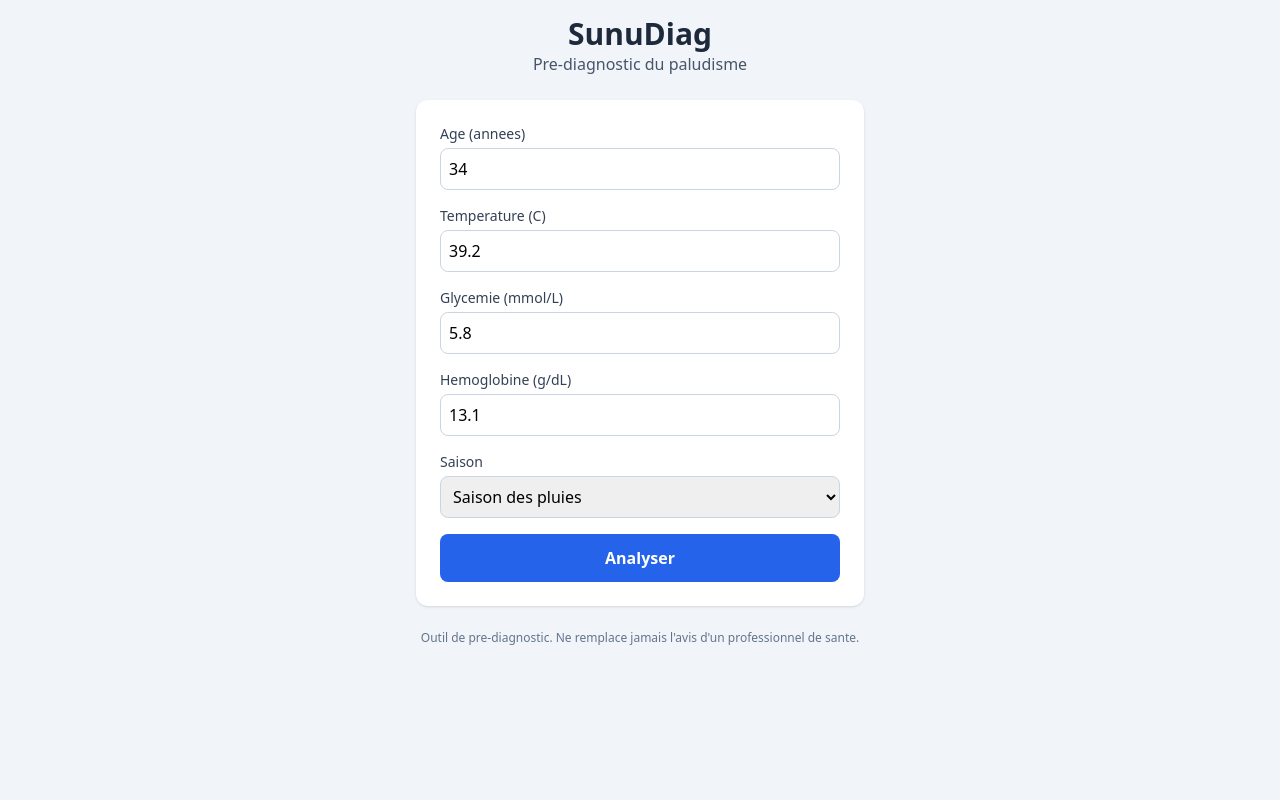
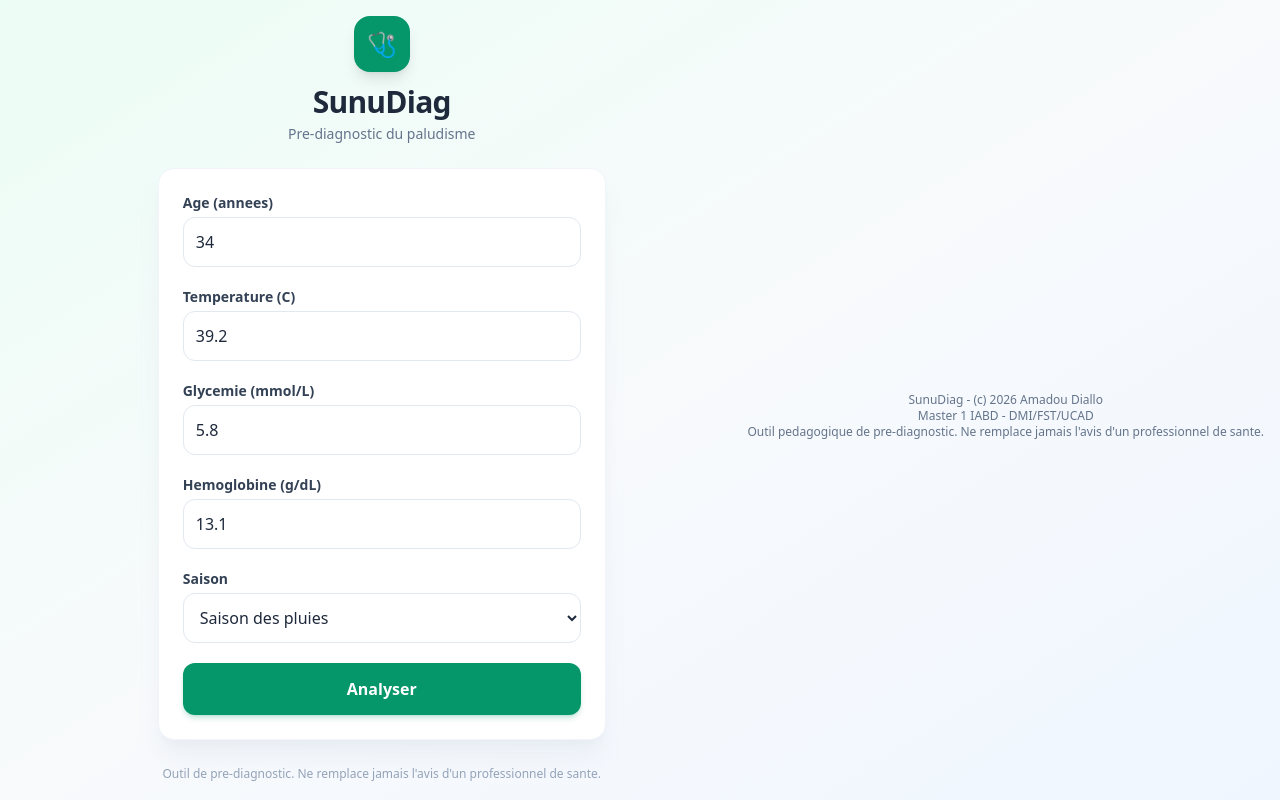
Before and after one commit to Amadoudiallo150/sunudiag, a plain HTML site: page frontend/index.html in a window 1280 px wide. Drawn offline with nearby package versions, Linux system fonts and the light colour scheme.

Commit message:
Personnaliser l'interface, ajouter la licence et l'auteur

```diff
--- a/frontend/index.html
+++ b/frontend/index.html
@@ -6,62 +6,65 @@
 <title>SunuDiag - Pre-diagnostic du paludisme</title>
 <script src="https://cdn.tailwindcss.com"></script>
 </head>
-<body class="bg-slate-100 min-h-screen p-4">
-<div class="max-w-md mx-auto">
+<body class="bg-gradient-to-br from-emerald-50 via-slate-50 to-blue-50 min-h-screen p-4 flex items-center justify-center">
+<div class="max-w-md w-full mx-auto">
   <header class="text-center mb-6">
-    <h1 class="text-3xl font-bold text-slate-800">SunuDiag</h1>
-    <p class="text-slate-600">Pre-diagnostic du paludisme</p>
+    <div class="inline-flex items-center justify-center w-14 h-14 rounded-2xl bg-emerald-600 shadow-lg mb-3">
+      <span class="text-2xl">🩺</span>
+    </div>
+    <h1 class="text-3xl font-extrabold text-slate-800 tracking-tight">SunuDiag</h1>
+    <p class="text-slate-500 text-sm mt-1">Pre-diagnostic du paludisme</p>
   </header>
 
-  <div class="bg-white rounded-xl shadow p-6 space-y-4">
+  <div class="bg-white rounded-2xl shadow-xl shadow-slate-200/60 p-6 space-y-5 border border-slate-100">
     <div>
-      <label for="age" class="block text-sm font-medium text-slate-700">Age (annees)</label>
+      <label for="age" class="block text-sm font-semibold text-slate-700 mb-1">Age (annees)</label>
       <input type="number" id="age" value="34"
-        class="mt-1 w-full rounded-lg border border-slate-300 p-2">
+        class="w-full rounded-xl border border-slate-200 p-3 text-slate-800 focus:outline-none focus:ring-2 focus:ring-emerald-500 focus:border-transparent transition">
     </div>
 
     <div>
-      <label for="fievre" class="block text-sm font-medium text-slate-700">Temperature (C)</label>
+      <label for="fievre" class="block text-sm font-semibold text-slate-700 mb-1">Temperature (C)</label>
       <input type="number" id="fievre" step="0.1" value="39.2"
-        class="mt-1 w-full rounded-lg border border-slate-300 p-2">
+        class="w-full rounded-xl border border-slate-200 p-3 text-slate-800 focus:outline-none focus:ring-2 focus:ring-emerald-500 focus:border-transparent transition">
     </div>
 
     <div>
-      <label for="glycemie" class="block text-sm font-medium text-slate-700">Glycemie (mmol/L)</label>
+      <label for="glycemie" class="block text-sm font-semibold text-slate-700 mb-1">Glycemie (mmol/L)</label>
       <input type="number" id="glycemie" step="0.1" value="5.8"
-        class="mt-1 w-full rounded-lg border border-slate-300 p-2">
+        class="w-full rounded-xl border border-slate-200 p-3 text-slate-800 focus:outline-none focus:ring-2 focus:ring-emerald-500 focus:border-transparent transition">
     </div>
 
     <div>
-      <label for="hemoglobine" class="block text-sm font-medium text-slate-700">Hemoglobine (g/dL)</label>
+      <label for="hemoglobine" class="block text-sm font-semibold text-slate-700 mb-1">Hemoglobine (g/dL)</label>
       <input type="number" id="hemoglobine" step="0.1" value="13.1"
-        class="mt-1 w-full rounded-lg border border-slate-300 p-2">
+        class="w-full rounded-xl border border-slate-200 p-3 text-slate-800 focus:outline-none focus:ring-2 focus:ring-emerald-500 focus:border-transparent transition">
     </div>
 
     <div>
-      <label for="saison" class="block text-sm font-medium text-slate-700">Saison</label>
-      <select id="saison" class="mt-1 w-full rounded-lg border border-slate-300 p-2">
+      <label for="saison" class="block text-sm font-semibold text-slate-700 mb-1">Saison</label>
+      <select id="saison"
+        class="w-full rounded-xl border border-slate-200 p-3 text-slate-800 focus:outline-none focus:ring-2 focus:ring-emerald-500 focus:border-transparent transition bg-white">
         <option value="1">Saison des pluies</option>
         <option value="0">Saison seche</option>
       </select>
     </div>
 
     <button id="btn" onclick="analyser()"
-      class="w-full bg-blue-600 hover:bg-blue-700 text-white font-semibold py-3 rounded-lg">
+      class="w-full bg-emerald-600 hover:bg-emerald-700 active:bg-emerald-800 text-white font-semibold py-3.5 rounded-xl shadow-md shadow-emerald-600/20 transition disabled:opacity-60 disabled:cursor-not-allowed">
       Analyser
     </button>
   </div>
 
-  <div id="resultat" class="mt-6"></div>
+  <div id="resultat" class="mt-5"></div>
 
-  <p class="mt-6 text-xs text-center text-slate-500">
+  <p class="mt-6 text-xs text-center text-slate-400 leading-relaxed">
     Outil de pre-diagnostic. Ne remplace jamais l'avis d'un professionnel de sante.
   </p>
 </div>
 
 <script>
-const API = "http://127.0.0.1:8000";
-
+const API = "";
 async function analyser() {
   const btn = document.getElementById("btn");
   const zone = document.getElementById("resultat");
@@ -120,5 +123,11 @@ function afficherErreur(message) {
     </div>`;
 }
 </script>
+<footer class="mt-8 text-center text-xs text-slate-500">
+  <p>SunuDiag - (c) 2026 Amadou Diallo</p>
+  <p>Master 1 IABD - DMI/FST/UCAD</p>
+  <p>Outil pedagogique de pre-diagnostic.
+  Ne remplace jamais l'avis d'un professionnel de sante.</p>
+</footer>
 </body>
 </html>
```
Also changed, not shown: 3 other files.
